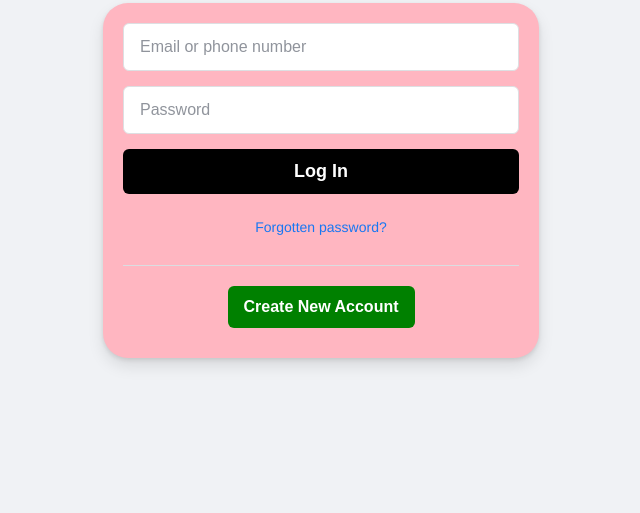
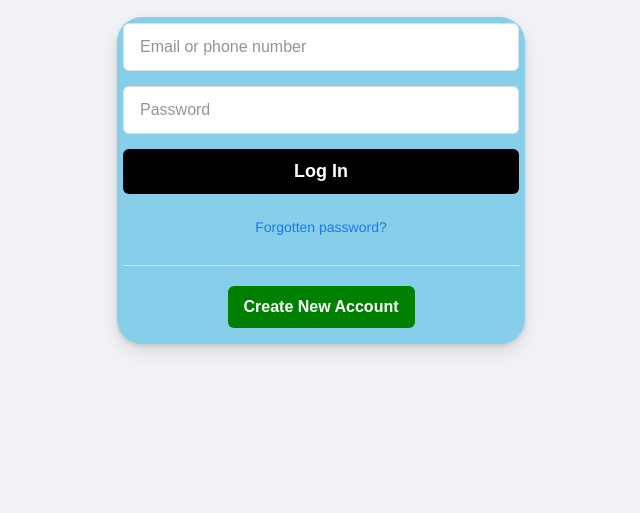
Before and after one commit to Nandan-w711/car, a plain HTML site: page jj.html in a window 1280 px wide. Shown: the part 287-800 px from the top of the page, without its empty margins (319-959 px from the left). Drawn offline with Linux system fonts and the light colour scheme.

Commit message:
Update jj.html

```diff
--- a/jj.html
+++ b/jj.html
@@ -35,8 +35,8 @@
     }
 
     .fb-container {
-      background-color: lightpink;
-      padding: 20px;
+      background-color: skyblue;
+      padding: 6px;
       border-radius: 25px;
       box-shadow: 0 2px 4px rgba(0, 0, 0, 0.1), 0 8px 16px rgba(0, 0, 0, 0.1);
       width: 396px;
@@ -165,7 +165,7 @@
     }
 
     .back-btn {
-      background: cyan;
+      background: blue;
       border: none;
       color: #1877f2;
       font-size: 16px;
```
